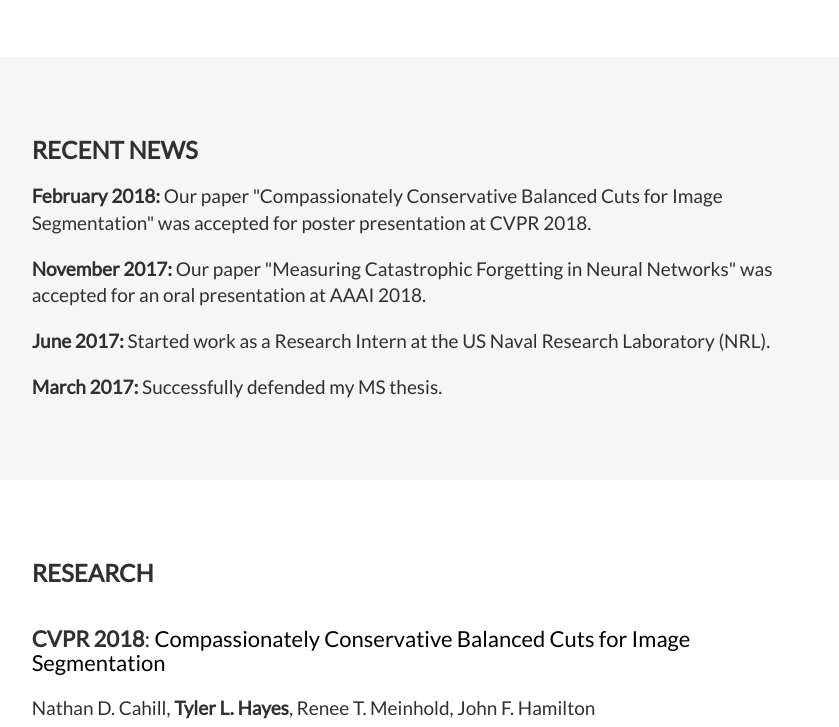
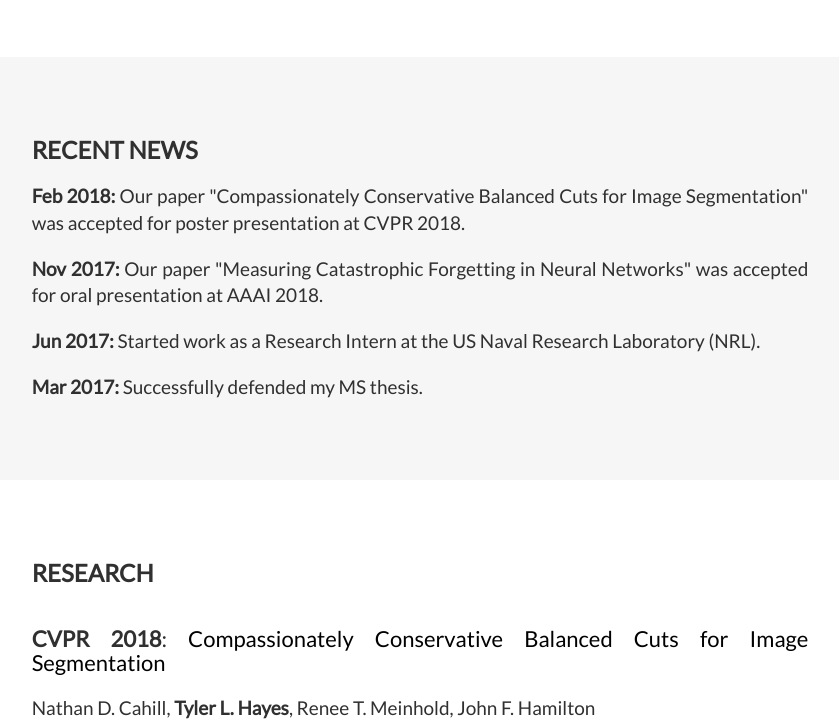
Before and after one commit to tyler-hayes/tyler-hayes.github.io, a plain HTML site: page index.html in a window 1280 px wide. Shown: the part 893-1620 px from the top of the page, without its empty margins (220-1059 px from the left). Drawn offline with nearby package versions, Linux system fonts and the light colour scheme.

Commit message:
fix top icons

```diff
--- a/index.html
+++ b/index.html
@@ -5,6 +5,8 @@
   	<description>Tyler Hayes Personal Website</description>
   <meta charset="utf-8">
   <meta name="viewport" content="width=device-width, initial-scale=1">
+  <meta name="keywords" content="hayes, computer vision, deep-learning, machine-learning, machine learning, deep learning, artificial intelligence, AI, segmentation, image, graph, manifold, math, RIT, Rochester, rochester, lifelong learning, continual learning">
+  <meta name="author" content="Tyler Hayes">
   <link rel="stylesheet" href="https://maxcdn.bootstrapcdn.com/bootstrap/3.3.7/css/bootstrap.min.css">
   <link href="https://fonts.googleapis.com/css?family=Montserrat" rel="stylesheet" type="text/css">
   <link href="https://fonts.googleapis.com/css?family=Lato" rel="stylesheet" type="text/css">
@@ -206,6 +208,10 @@
         font-size: 150px;
     }
   }
+  div {
+    text-align: justify;
+    text-justify: inter-word;
+}
   </style>
 </head>
 <body id="myPage" data-spy="scroll" data-target=".navbar" data-offset="60">
@@ -238,10 +244,10 @@
     <div class="row">
     <div class="col-sm-1 col-sm-offset-5">
   <a href="https://www.linkedin.com/in/tyler-hayes-6a91a461/" target="_blank">
-            <span><img border="0" alt="Tyler Hayes Linkedin" src="images/linkedin-logo.png" width="64"></img></span></a></div>
+            <span><img border="0" alt="Tyler Hayes Linkedin" src="images/linkedin-logo.png" width="20"></img></span></a></div>
 	<div class="col-sm-1">
 	  <a href="https://scholar.google.com/citations?user=LZ1PWfcAAAAJ&hl=en#" target="_blank">
-           <span><img border="0" alt="Tyler Hayes Google Scholar" src="images/gs-logo.png" width="64"></img></span></a></div>
+           <span><img border="0" alt="Tyler Hayes Google Scholar" src="images/gs-logo.png" width="20"></img></span></a></div>
   </h1>
       </div>
 	</div>
@@ -269,10 +275,10 @@
   <div class="row">
     <div class="col-sm-8 col-sm-offset-2">
       <h2>Recent News</h2>
-           <h4><strong>February 2018:</strong> Our paper "Compassionately Conservative Balanced Cuts for Image Segmentation" was accepted for poster presentation at CVPR 2018. </h4>
-           <h4><strong>November 2017:</strong> Our paper "Measuring Catastrophic Forgetting in Neural Networks" was accepted for an oral presentation at AAAI 2018. </h4>
-           <h4><strong>June 2017:</strong> Started work as a Research Intern at the US Naval Research Laboratory (NRL).</h4>
-           <h4><strong>March 2017:</strong> Successfully defended my MS thesis. </h4>
+           <h4><strong>Feb 2018:</strong> Our paper "Compassionately Conservative Balanced Cuts for Image Segmentation" was accepted for poster presentation at CVPR 2018. </h4>
+           <h4><strong>Nov 2017:</strong> Our paper "Measuring Catastrophic Forgetting in Neural Networks" was accepted for oral presentation at AAAI 2018. </h4>
+           <h4><strong>Jun 2017:</strong> Started work as a Research Intern at the US Naval Research Laboratory (NRL).</h4>
+           <h4><strong>Mar 2017:</strong> Successfully defended my MS thesis. </h4>
     </div>
   </div>
 </div>
```
